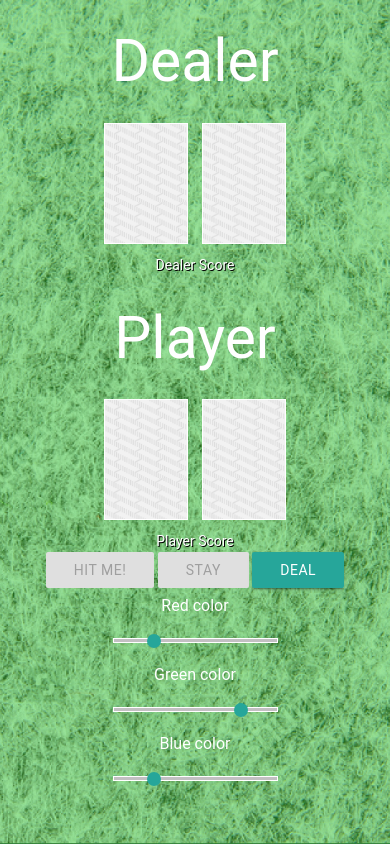
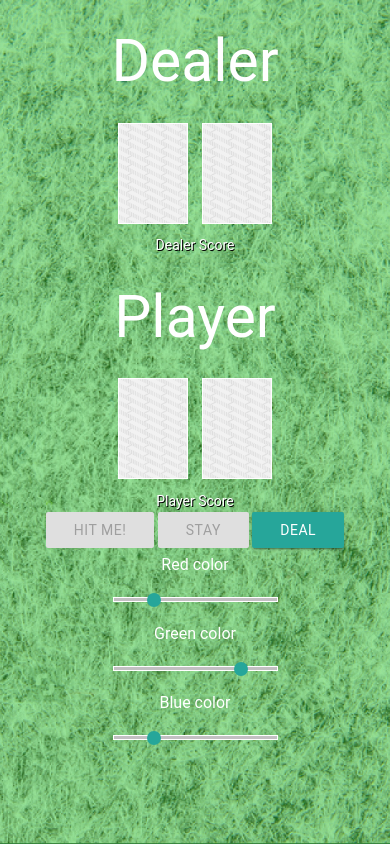
Before and after one commit to jonathanjwatson/blackjack, a PHP site: page / in a window 390 px wide. Run offline with PHP 8.4, Linux system fonts and the light colour scheme; some libraries are stand-ins or nearby versions; some web fonts are replaced.

Commit message:
Tweak responsiveness

```diff
--- a/css/style.css
+++ b/css/style.css
@@ -28,7 +28,7 @@ body {
 }
 img {
     width:100%;
-    max-width:6rem;
+    max-width: 5rem;
 }
 h1 {
     color: white;
--- a/index.html
+++ b/index.html
@@ -84,13 +84,13 @@
             </div>
             <div class="col s6">
                 <p>Red color</p>
-            <label for="base-red"><Base Color</label>
+            <!-- <label for="base-red"><Base Color</label> -->
             <input type="range" name="base-red" min="0" max="256" value="57">
                 <p>Green color</p>
-            <label for="base-green"><Base Color</label>
+            <!-- <label for="base-green"><Base Color</label> -->
             <input type="range" name="base-green" min="0" max="256" value="207">
                 <p>Blue color</p>
-            <label for="base-blue"><Base Color</label>
+            <!-- <label for="base-blue"><Base Color</label> -->
             <input type="range" name="base-blue" min="0" max="256" value="57">
             </div>
             <div class="col s3">
```
